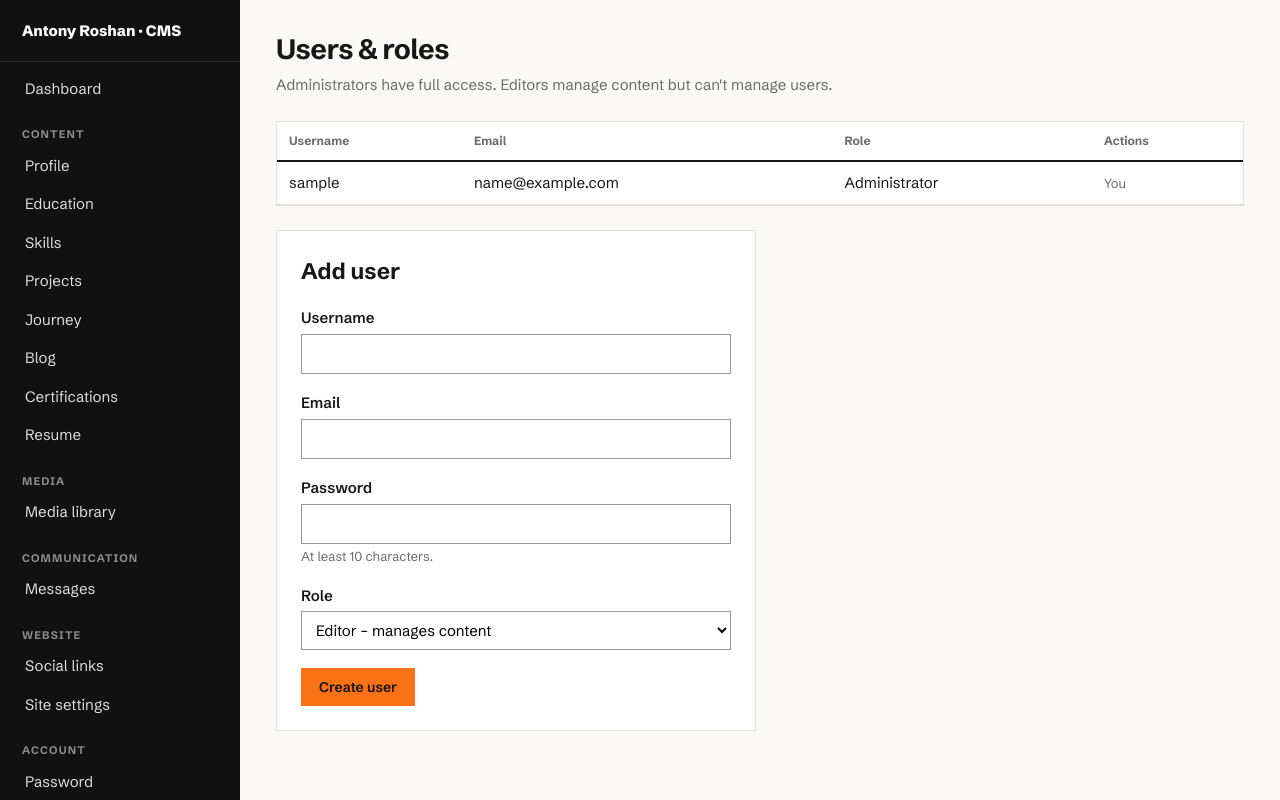
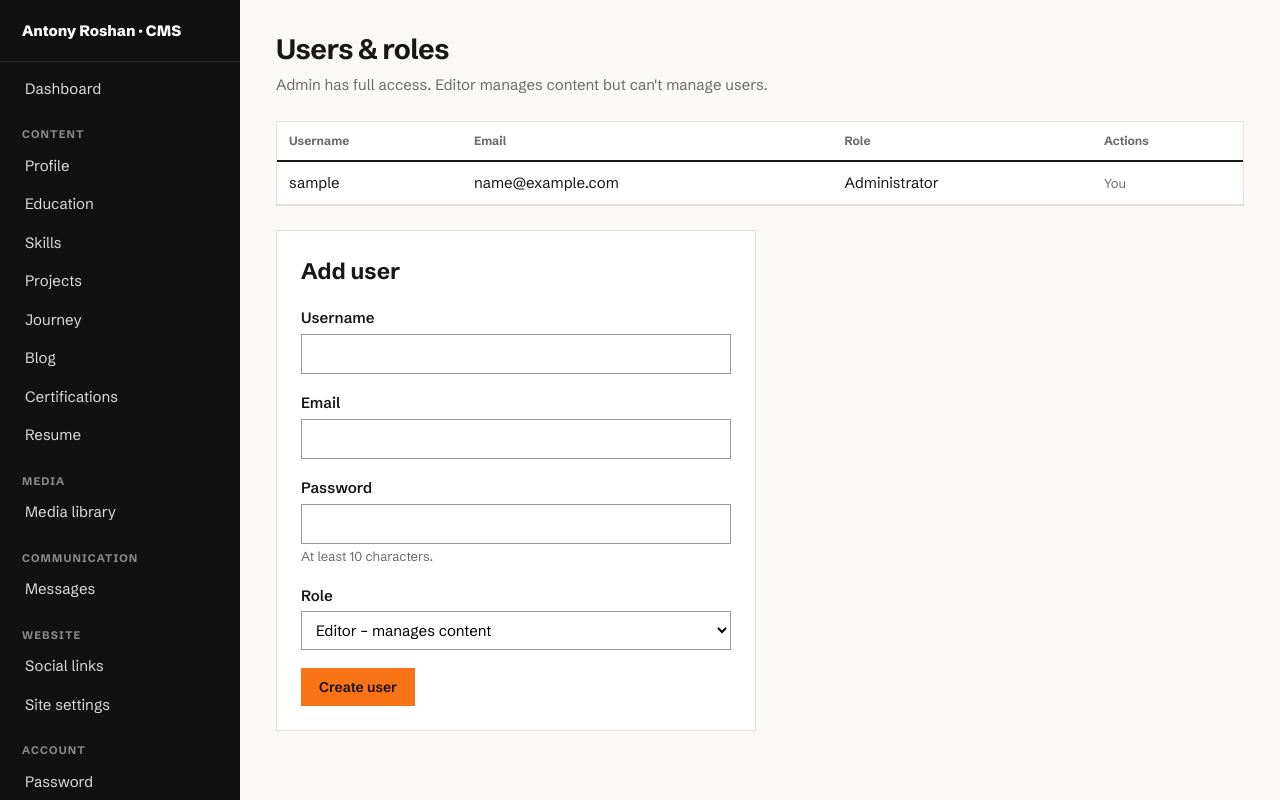
Before and after one commit to harshneyvijay/roshan-portfolio, a Django app: page /cms/users/ in a window 1280 px wide. Run offline with Django 5.2, Linux system fonts and the light colour scheme; the visitor is signed in with stand-in values (Sample User, id 1); data comes from the database, SQL or seed files in the repository; data that the repository does not hold is empty.

Commit message:
Update users.html

```diff
--- a/templates/cms/users.html
+++ b/templates/cms/users.html
@@ -1,5 +1,5 @@
 {% extends "cms/base.html" %}{% block title %}Users{% endblock %}
-{% block content %}<h1>Users &amp; roles</h1><p class="sub">Administrators have full access. Editors manage content but can't manage users.</p>
+{% block content %}<h1>Users &amp; roles</h1><p class="sub">Admin has full access. Editor manages content but can't manage users.</p>
 <div class="tbl-wrap" style="margin-bottom:24px"><table><thead><tr><th>Username</th><th>Email</th><th>Role</th><th>Actions</th></tr></thead><tbody>
 {% for u in users %}<tr><td>{{ u.username }}</td><td>{{ u.email }}</td><td>{% if u.is_superuser %}Administrator{% else %}Editor{% endif %}</td>
 <td>{% if u != request.user %}<form method="post" action="{% url 'cms_user_delete' u.pk %}" data-confirm="Delete user {{ u.username }}?">{% csrf_token %}<button class="btn sm danger">Delete</button></form>{% else %}<span class="muted">You</span>{% endif %}</td></tr>{% endfor %}</tbody></table></div>
```
